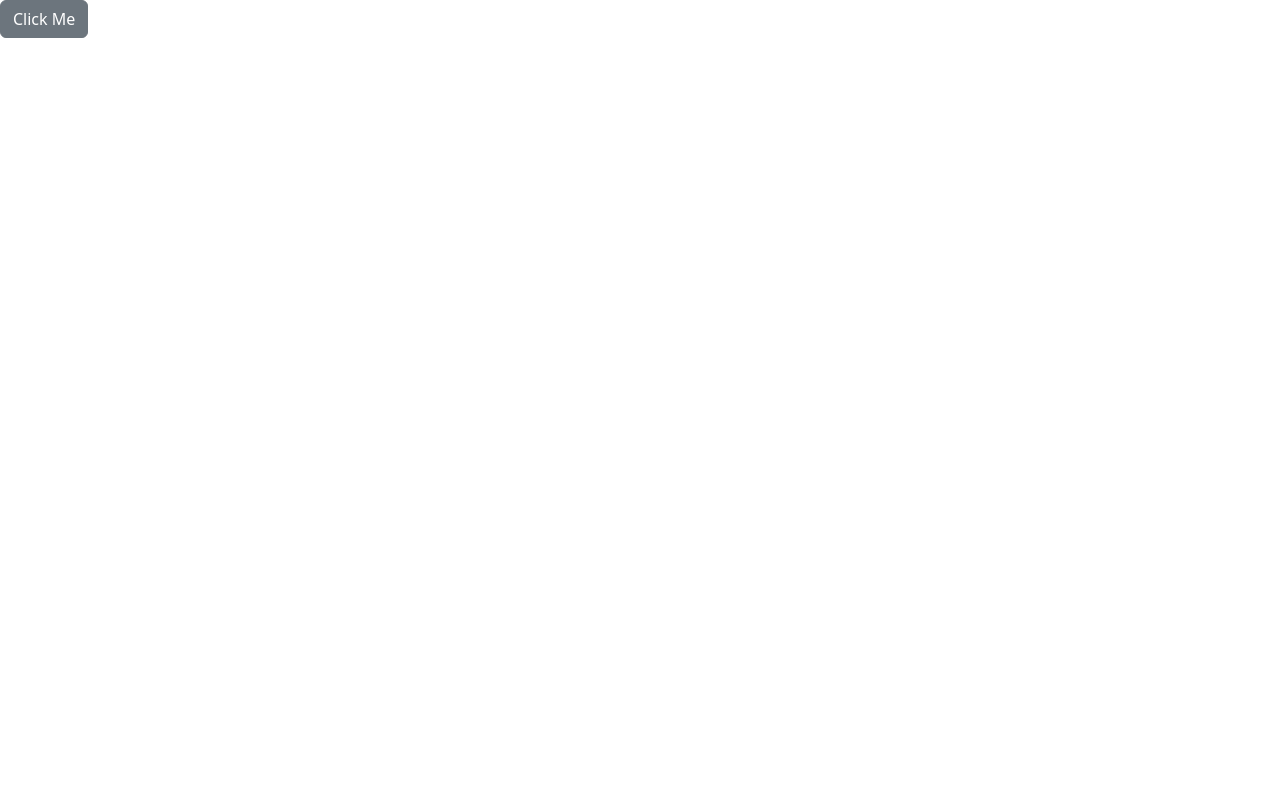
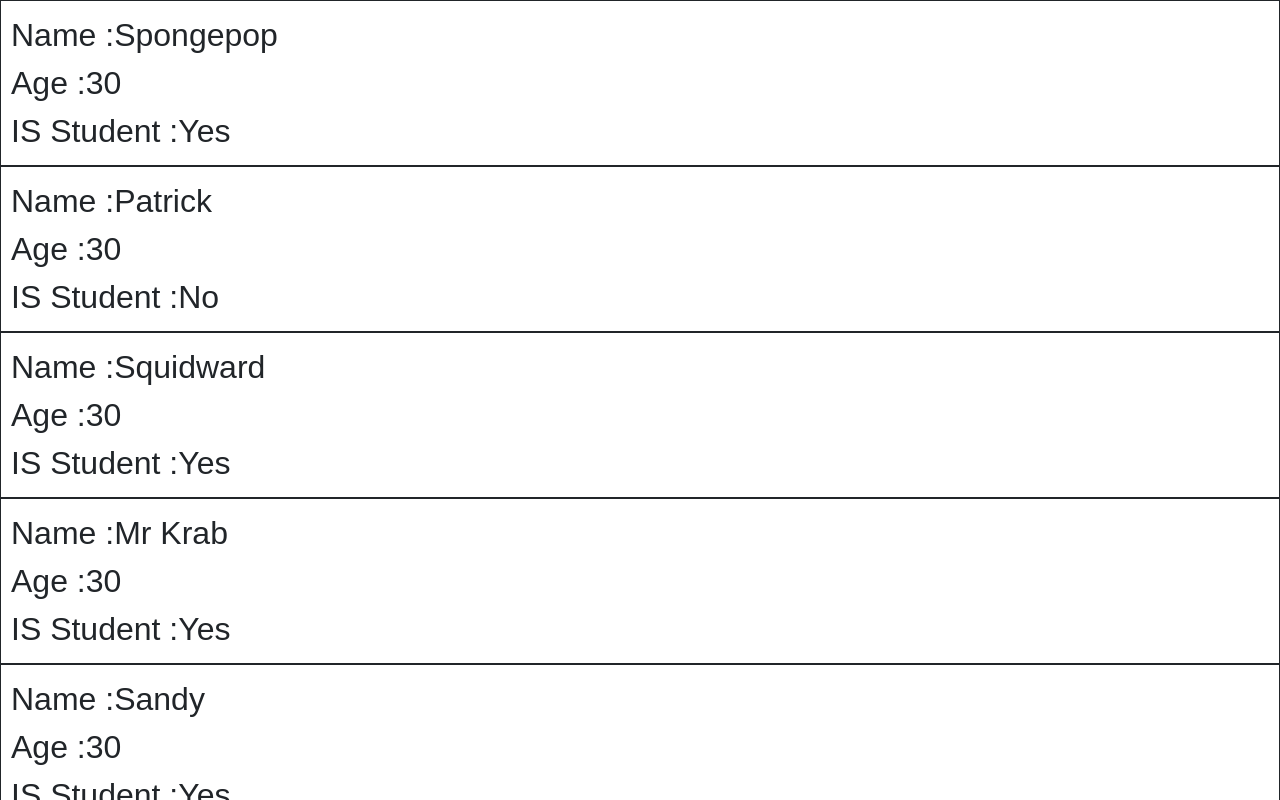
Before and after one commit to ArhabSafwan/react-app, a React (Vite) app: page / in a window 1280 px wide. Shown: the top 800 px of the page. Built offline with nearby package versions, Linux system fonts and the light colour scheme.

Commit message:
student design

```diff
--- a/src/App.tsx
+++ b/src/App.tsx
@@ -1,13 +1,18 @@
 import Alert from "./components/Alert";
 import { Buttons } from "./components/Buttons";
 import {useState} from "react";
+import Student from "./components/Student";
 
 function App() {
   const [alertVisible, setAlertVisible] = useState(false);
   return (
     <div>
-      {alertVisible && <Alert onClose={() => setAlertVisible(false)}>My Alert</Alert>}
-      <Buttons color="secondary" onclick={() => setAlertVisible(true)}>Click Me</Buttons>
+      <Student name="Spongepop" age="30" isStudent={true} />
+      <Student name="Patrick" age="30" isStudent={false} />
+      <Student name="Squidward" age="30" isStudent={true} />
+      <Student name="Mr Krab" age="30" isStudent={true} />
+      <Student name="Sandy" age="30" isStudent={true} />
+      <Student/>
     </div>
   );
 }
--- /dev/null
+++ b/src/components/Student.tsx
@@ -0,0 +1,24 @@
+import { ReactElement, JSXElementConstructor, ReactNode, ReactPortal } from "react";
+import PropTypes from 'prop-types'
+const Student = (props: {
+    isStudent: any; name: string | number | boolean | ReactElement<any, string | JSXElementConstructor<any>> | Iterable<ReactNode> | ReactPortal | null | undefined; age: string | number | boolean | ReactElement<any, string | JSXElementConstructor<any>> | Iterable<ReactNode> | ReactPortal | null | undefined;
+}) => {
+  return (
+    <div className="student">
+      <p>Name :{props.name}</p>
+      <p>Age :{props.age}</p>
+      <p>IS Student :{props.isStudent ? "Yes" : "No"}</p>
+    </div>
+  );
+}
+Student.propTypes = {
+name:PropTypes.string,
+age:PropTypes.number,
+IsStudent:PropTypes.bool,
+};
+Student.defaultProps = {
+  name: "Guest",
+  age: 0,
+  isStudent: false,
+};
+export default Student
--- /dev/null
+++ b/src/index.css
@@ -0,0 +1,11 @@
+.student{
+    font-family: Arial, Helvetica, sans-serif;
+    font-size: 2em;
+    padding: 10px;
+    border: 1px solid;
+
+}
+
+.student p{
+    margin: 0;
+}
--- a/src/main.tsx
+++ b/src/main.tsx
@@ -2,6 +2,7 @@ import React from 'react'
 import ReactDOM from 'react-dom/client'
 import App from './App'
 import 'bootstrap/dist/css/bootstrap.css'
+import  './index.css';
 
 ReactDOM.createRoot(document.getElementById('root') as HTMLElement).render(
   <React.StrictMode>
```
